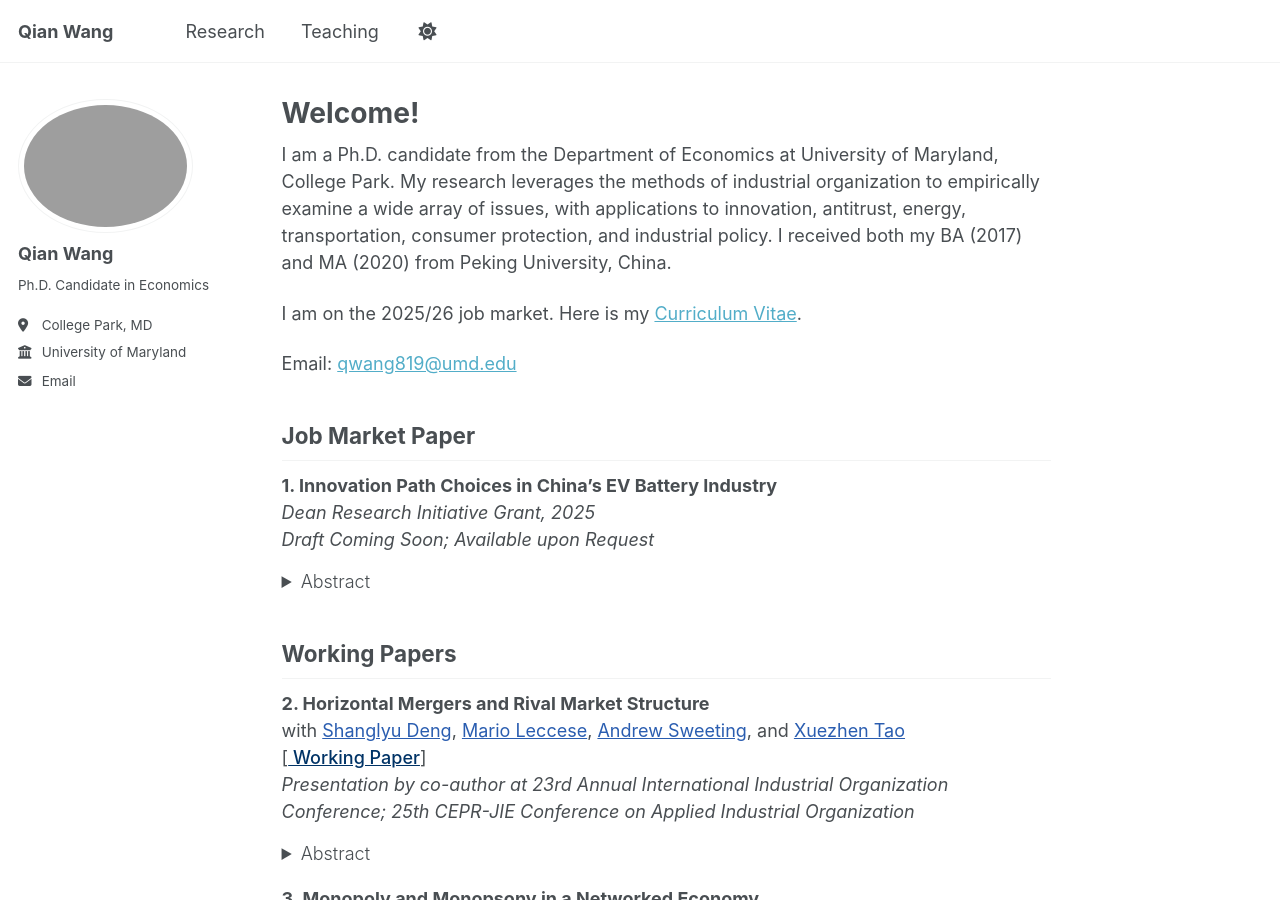
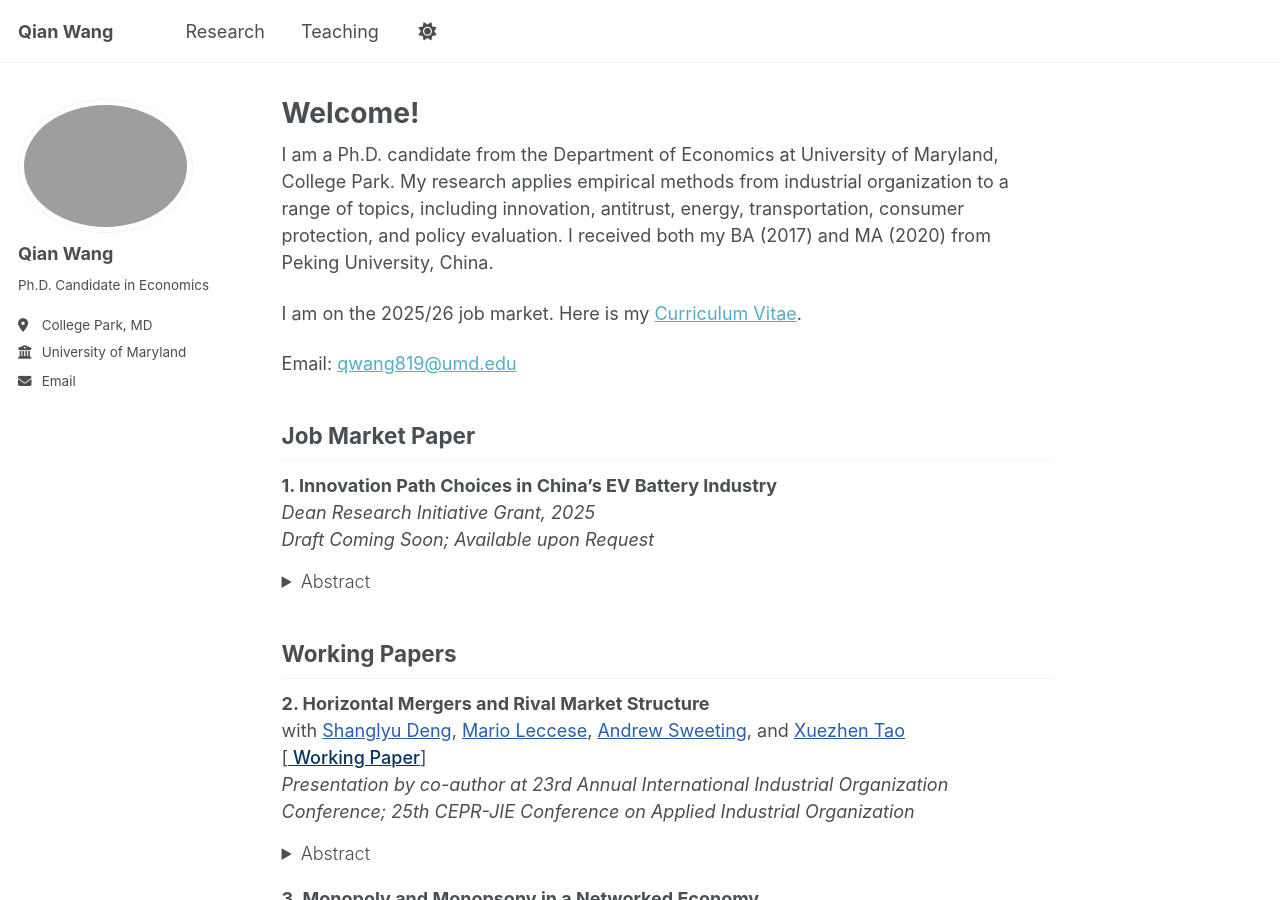
Before and after one commit to qwang819/qwang819.github.io, a Jekyll site: the page built from _pages/about.md, in a window 1280 px wide and 900 px high. Built offline with Jekyll 4.4.1, drawn with Linux system fonts in a browser that asks for light colours; a script that is not in the unit is left out.

Commit message:
Update about.md

```diff
--- a/_pages/about.md
+++ b/_pages/about.md
@@ -8,7 +8,7 @@ redirect_from:
  - /about.html
 ---
 
-I am a Ph.D. candidate from the Department of Economics at University of Maryland, College Park. My research leverages the methods of industrial organization to empirically examine a wide array of issues, with applications to innovation, antitrust, energy, transportation, consumer protection, and industrial policy. I received both my BA (2017) and MA (2020) from Peking University, China.
+I am a Ph.D. candidate from the Department of Economics at University of Maryland, College Park. My research applies empirical methods from industrial organization to a range of topics, including innovation, antitrust, energy, transportation, consumer protection, and policy evaluation. I received both my BA (2017) and MA (2020) from Peking University, China.
 
 I am on the 2025/26 job market. Here is my <a href="https://www.dropbox.com/scl/fi/5ham7p0rhz2ttgpop7fru/CV_QianWang_General_v5.pdf?rlkey=qedg6kx0g7hf54j7j9cw4aujq&st=34e6utlu&dl=0" >
 Curriculum Vitae</a>.
```
